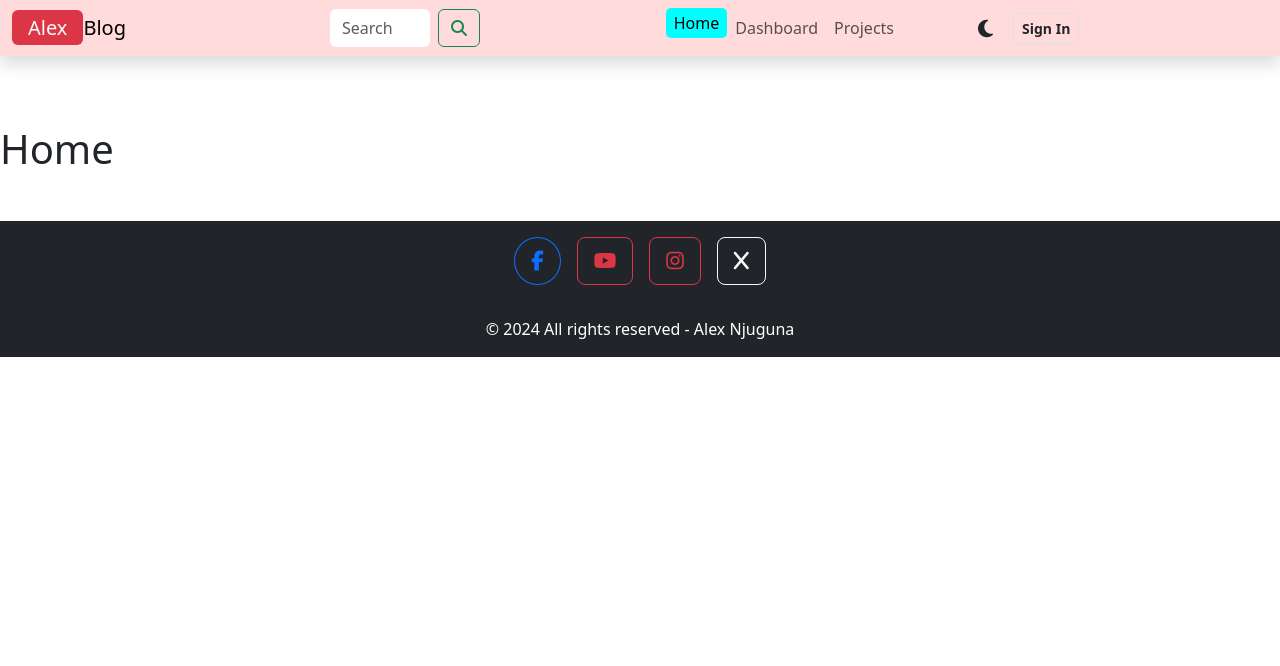
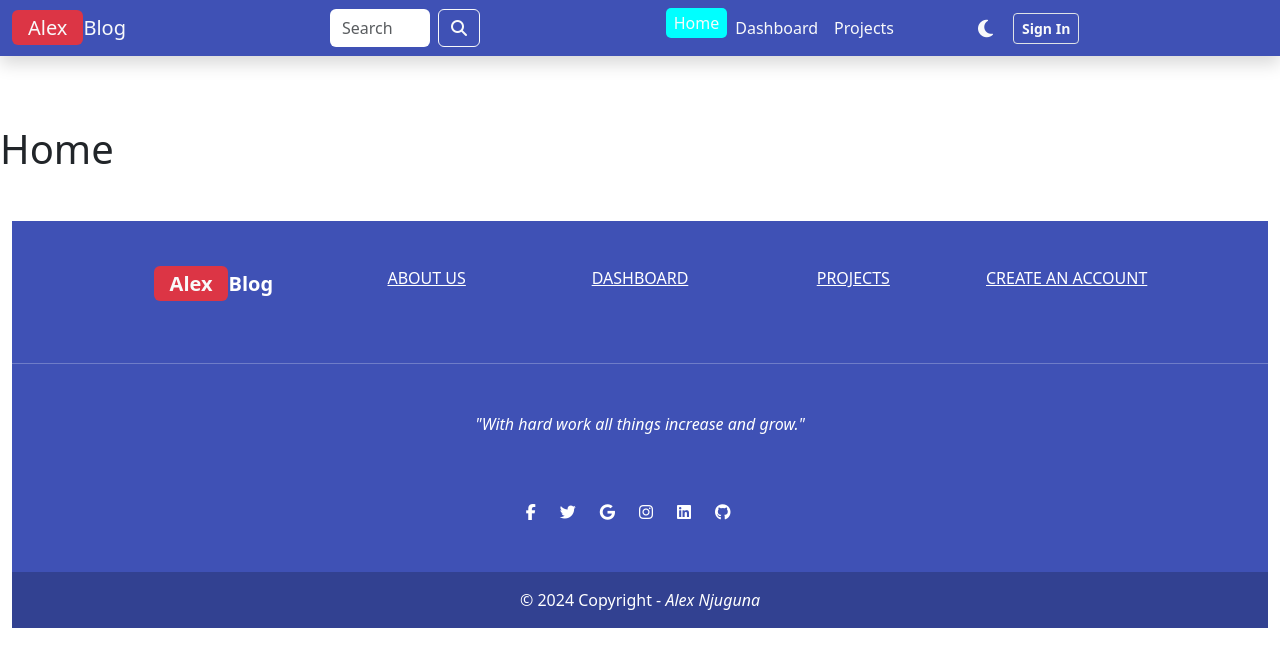
Before and after one commit to alex-njuguna/MERN-blog, a React (Vite) app in the folder client/: page / in a window 1280 px wide. Shown: the top 666 px of the page. Built offline with nearby package versions, Linux system fonts and the light colour scheme.

Commit message:
updated navbar and footer

```diff
--- a/client/src/components/Footer.jsx
+++ b/client/src/components/Footer.jsx
@@ -1,53 +1,110 @@
-import React from "react";
+import { Link } from "react-router-dom";
 
 export default function Footer() {
   const date = new Date();
 
   return (
     <div
-      className="container-fluid mt-5 bg-dark border-danger"
-      style={{ position: "relative", bottom: 0 }}
+      className="container-fluid mt-5"
+      style={{ width: "100%", margin: "0px" }}
     >
-      <footer className="text-center text-lg-start ">
-        <div className="container d-flex justify-content-center py-3">
-          <button
-            type="button"
-            className="btn btn-outline-primary btn-lg btn-floating mx-2 rounded-circle"
-          >
-            <i className="fab fa-facebook-f" aria-label="Facebook"></i>
-          </button>
-          <button
-            type="button"
-            className="btn btn-outline-danger btn-lg btn-floating mx-2"
-          >
-            <i className="fab fa-youtube" aria-label="YouTube"></i>
-          </button>
-          <button
-            type="button"
-            className="btn btn-outline-danger btn-lg btn-floating mx-2"
-          >
-            <i className="fab fa-instagram" aria-label="Instagram"></i>
-          </button>
-          <button
-            type="button"
-            className="btn btn-outline-light btn-lg btn-floating mx-2"
-          >
-            <i className="fab fa-x" aria-label="Twitter"></i>
-          </button>
+      <footer
+        className="text-center text-white"
+        style={{ backgroundColor: "#3f51b5" }}
+      >
+        <div className="container-fluid-fluid">
+          <section className="">
+            <div className="row text-center d-flex justify-content-center pt-5">
+              <div className="col-md-2 mb-3 fw-bold fs-5">
+                <Link className="navbar-brand" to="/">
+                  <span className="bg-danger px-3 py-1 rounded text-light">
+                    Alex
+                  </span>
+                  Blog
+                </Link>
+              </div>
+
+              <div className="col-md-2">
+                <h6 className="text-uppercase font-weight-bold">
+                  <Link to="/about/" className="text-white">
+                    About us
+                  </Link>
+                </h6>
+              </div>
+
+              <div className="col-md-2">
+                <h6 className="text-uppercase font-weight-bold">
+                  <Link to="/dashboard/" className="text-white">
+                    Dashboard
+                  </Link>
+                </h6>
+              </div>
+
+              <div className="col-md-2">
+                <h6 className="text-uppercase font-weight-bold">
+                  <Link to="/projects/" className="text-white">
+                    Projects
+                  </Link>
+                </h6>
+              </div>
+
+              <div className="col-md-2">
+                <h6 className="text-uppercase font-weight-bold">
+                  <Link to="/sign-up/" className="text-white">
+                    Create an Account
+                  </Link>
+                </h6>
+              </div>
+            </div>
+          </section>
+
+          <hr className="my-5" />
+
+          <section className="mb-5">
+            <div className="row d-flex justify-content-center">
+              <div className="col-lg-8">
+                <p className="fst-italic">
+                  "With hard work all things increase and grow."
+                </p>
+              </div>
+            </div>
+          </section>
+
+          <section className="text-center mb-5">
+            <Link to="" className="text-white me-4">
+              <i className="fab fa-facebook-f"></i>
+            </Link>
+            <Link to="" className="text-white me-4">
+              <i className="fab fa-twitter"></i>
+            </Link>
+            <Link to="" className="text-white me-4">
+              <i className="fab fa-google"></i>
+            </Link>
+            <Link to="" className="text-white me-4">
+              <i className="fab fa-instagram"></i>
+            </Link>
+            <Link to="" className="text-white me-4">
+              <i className="fab fa-linkedin"></i>
+            </Link>
+            <Link to="" className="text-white me-4">
+              <i className="fab fa-github"></i>
+            </Link>
+          </section>
         </div>
 
-        {/* Copyright */}
-        <div className="text-center text-white py-3">
-          &copy; {date.getFullYear()} <span>All rights reserved - </span>
-          <a
-            className="text-white text-decoration-none"
-            href="https://alex-njuguna.github.io"
+        <div
+          className="text-center p-3"
+          style={{ backgroundColor: "rgba(0, 0, 0, 0.2)" }}
+        >
+          © {date.getFullYear()} <span>Copyright - </span>
+          <Link
+            className="text-white text-decoration-none fst-italic"
+            to="https://alex-njuguna.github.io"
             target="_blank"
           >
             Alex Njuguna
-          </a>
+          </Link>
         </div>
-        {/* Copyright */}
       </footer>
     </div>
   );
--- a/client/src/components/NavBar.jsx
+++ b/client/src/components/NavBar.jsx
@@ -5,14 +5,14 @@ export default function NavBar() {
   const path = useLocation().pathname;
   return (
     <nav
-      className="navbar navbar-expand-lg shadow fixed-top"
-      style={{ backgroundColor: "#ffdbdc" }}
+      className="navbar navbar-expand-lg  shadow fixed-top"
+      style={{ backgroundColor: "#3f51b5" }}
     >
       <div className="container-fluid">
         <div className="custom-container">
           <div className="logo">
-            <Link className="navbar-brand" to="/">
-              <span className="bg-danger px-3 py-1 rounded text-light">
+            <Link className="navbar-brand text-light" to="/">
+              <span className="bg-danger px-3 py-1 rounded">
                 Alex
               </span>
               Blog
@@ -29,7 +29,7 @@ export default function NavBar() {
                 aria-label="Search"
                 style={{ width: "100px" }}
               />
-              <button className="btn btn-outline-success" type="submit">
+              <button className="btn btn-outline-light" type="submit">
                 <i className="fa-solid fa-magnifying-glass"></i>
               </button>
             </form>
@@ -54,7 +54,7 @@ export default function NavBar() {
               <ul className="navbar-nav ms-auto me-5 mb-2 mb-lg-0">
                 <li className="nav-item">
                   <Link
-                    className={`nav-link ${path === "/" && "active"}`}
+                    className={`nav-link text-light ${path === "/" && "active"}`}
                     aria-current="page"
                     to="/"
                   >
@@ -63,7 +63,7 @@ export default function NavBar() {
                 </li>
                 <li className="nav-item">
                   <Link
-                    className={`nav-link ${path === "/dashboard/" && "active"}`}
+                    className={`nav-link text-light ${path === "/dashboard/" && "active"}`}
                     to="dashboard/"
                   >
                     Dashboard
@@ -71,7 +71,7 @@ export default function NavBar() {
                 </li>
                 <li className="nav-item">
                   <Link
-                    className={`nav-link ${path === "/projects/" && "active"}`}
+                    className={`nav-link text-light ${path === "/projects/" && "active"}`}
                     to="projects/"
                   >
                     Projects
@@ -82,13 +82,13 @@ export default function NavBar() {
           </div>
           <div className="#others">
             <Link
-              className="btn btn-outline-dark border-0 me-2 hide-me"
+              className="btn btn-outline-light border-0 me-2 hide-me"
               href=""
             >
               <i className="fa-solid fa-moon fa-lg"></i>
             </Link>
             <Link
-              className="btn btn-sm btn-outline-info border text-dark fw-bold sign-in"
+              className="btn btn-sm btn-outline-light border fw-bold sign-in"
               to="sign-in"
             >
               Sign In
```
